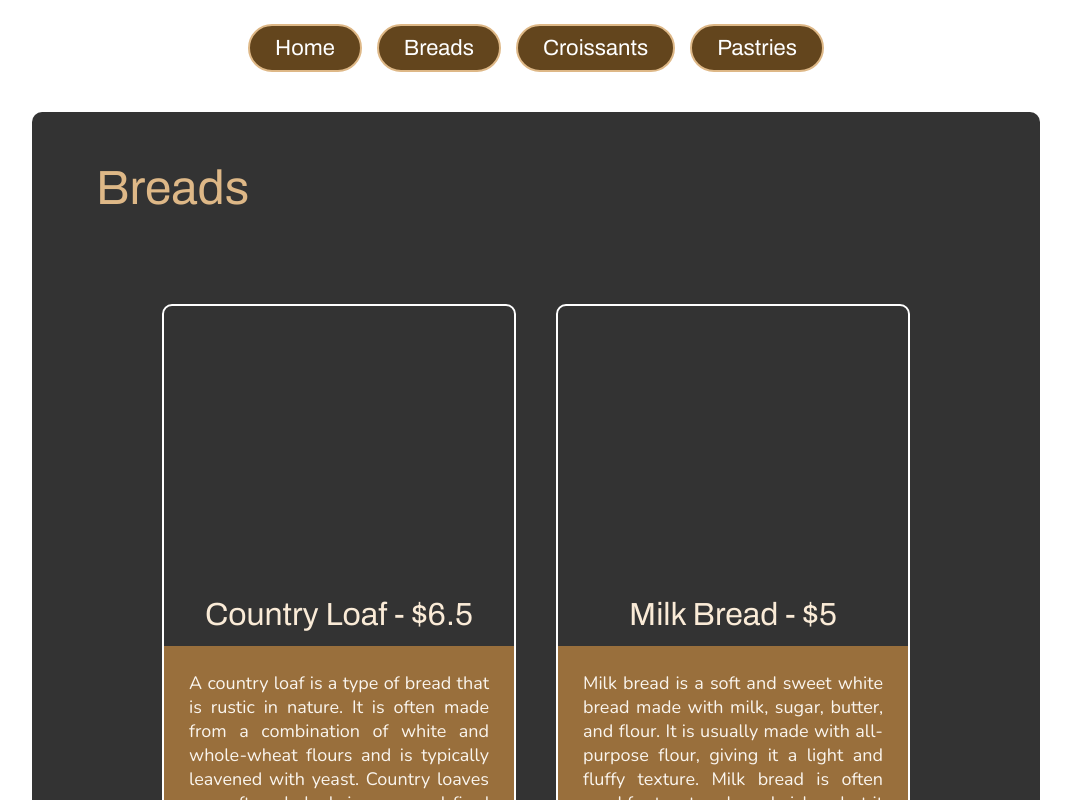
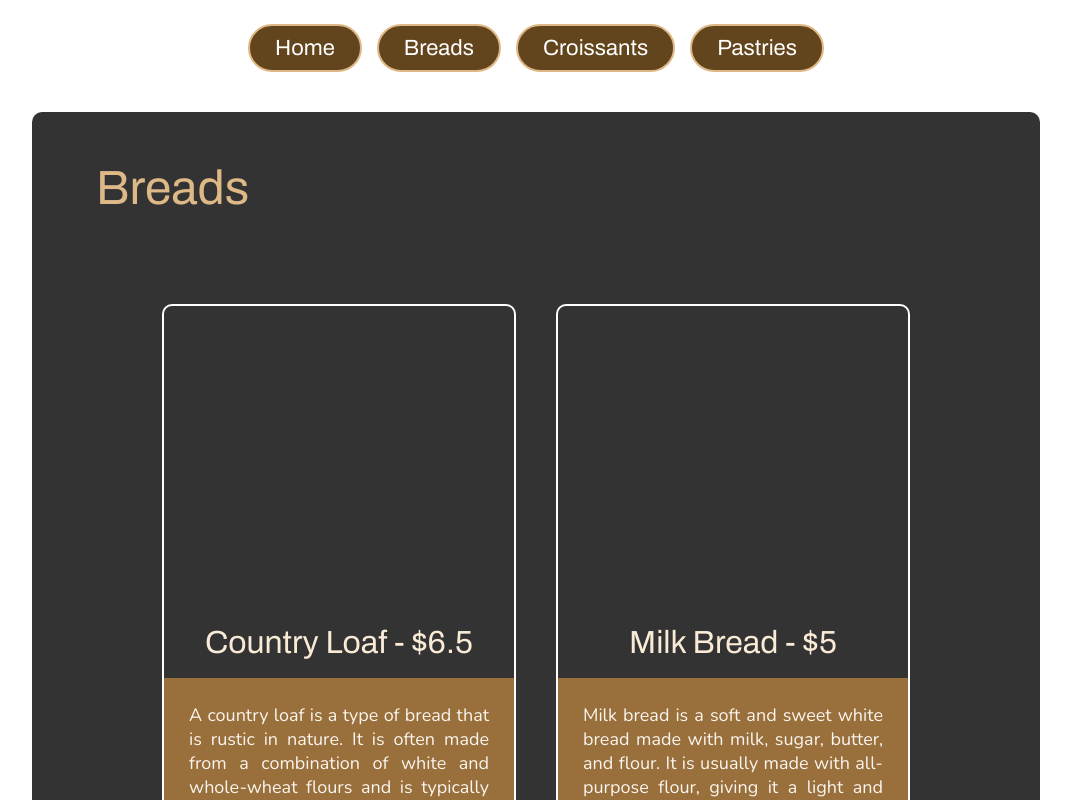
Before and after one commit to svats1/restaurant-website, a website built with webpack: page dist/index.html in a window 1280 px wide. Both pictures are taken after a click on the button "Breads". Shown: the top 800 px of the page, without its empty margins (104-1175 px from the left). Built offline with nearby package versions, Linux system fonts and the light colour scheme; files whose address does not match are found by name.

Commit message:
Fix item height overflow pt 3

```diff
--- a/src/style.css
+++ b/src/style.css
@@ -63,7 +63,8 @@ body {
 
 .item {
     flex-basis: 20vw;
-    min-height: 75vh;
+    height: auto;
+    min-height: 650px;
     min-width: 350px;
     border: 2px solid white;
     border-radius: 10px;
```
